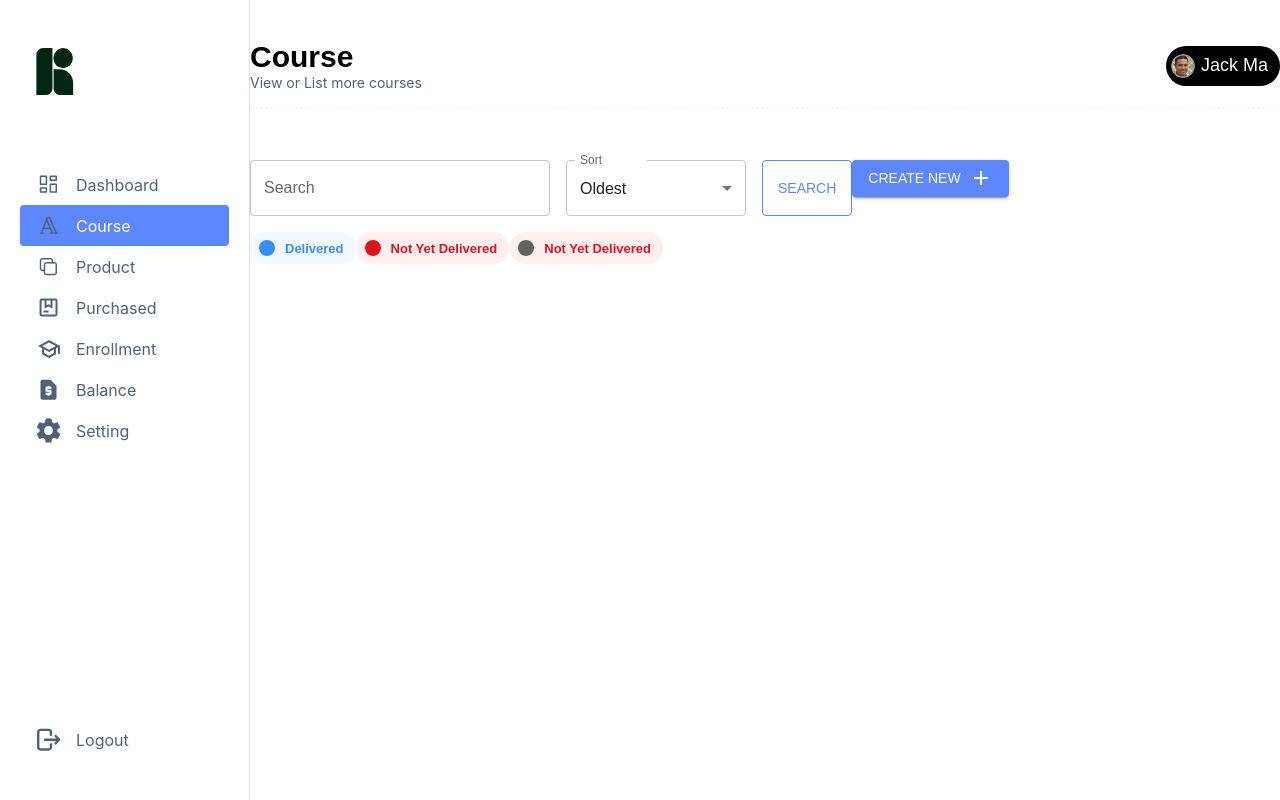
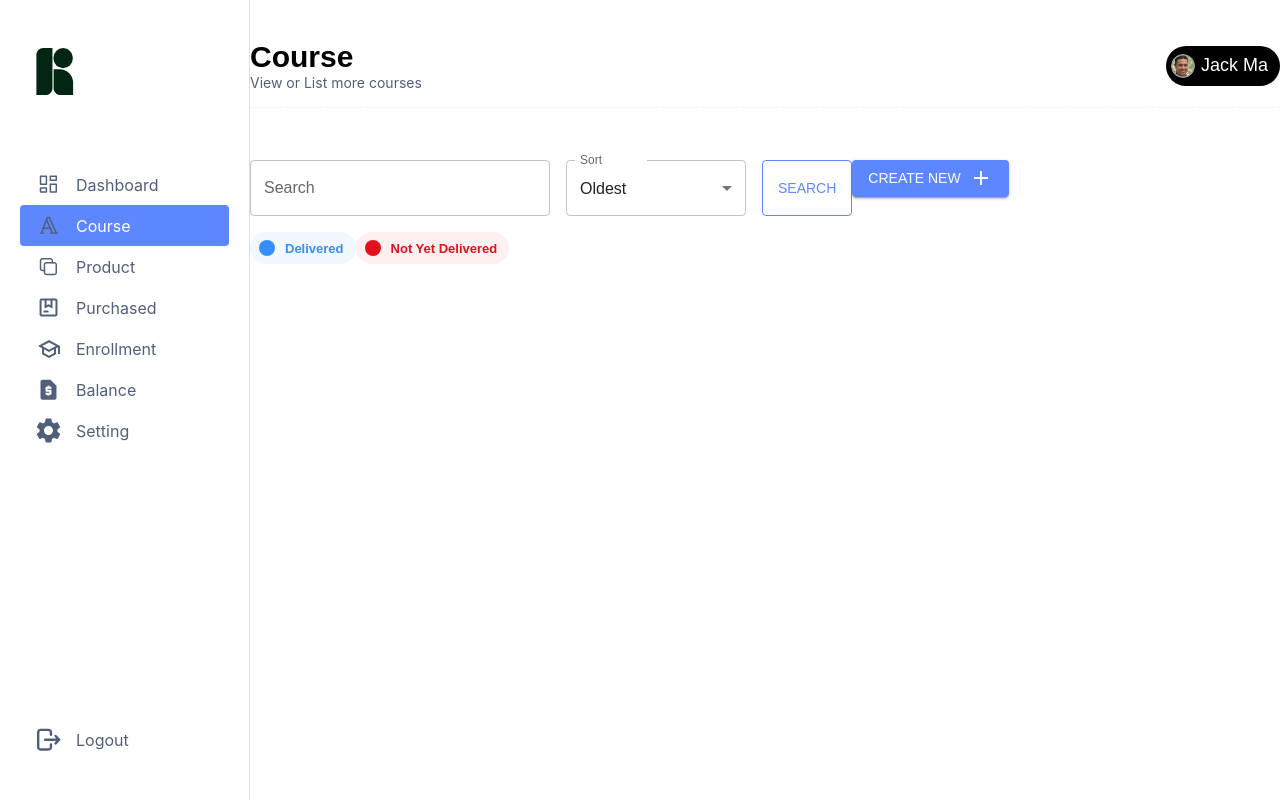
Before and after one commit to Kh1T/agteach-instructor, a React (Create React App) app: page /course in a window 1280 px wide. Built offline with nearby package versions, Linux system fonts and the light colour scheme.

Commit message:
refactore: remove file

```diff
--- a/src/pages/Course.jsx
+++ b/src/pages/Course.jsx
@@ -19,14 +19,6 @@ function CoursePage() {
       />
       <ChipDelivery isDelivered={true} />
       <ChipDelivery isDelivered={false} />
-      <Typography variant="bmdsm" sx={{ color: "red.main" }}>
-        <Chip
-          icon={<FiberManualRecordIcon />}
-          size="big"
-          label="Not Yet Delivered"
-          sx={{ color: "red.main", backgroundColor: "#E2111C10" }}
-        />
-      </Typography>
     </>
   );
 }
```
Also changed, not shown: src/components/ChipTable.jsx (deleted, +0 -15 lines).
